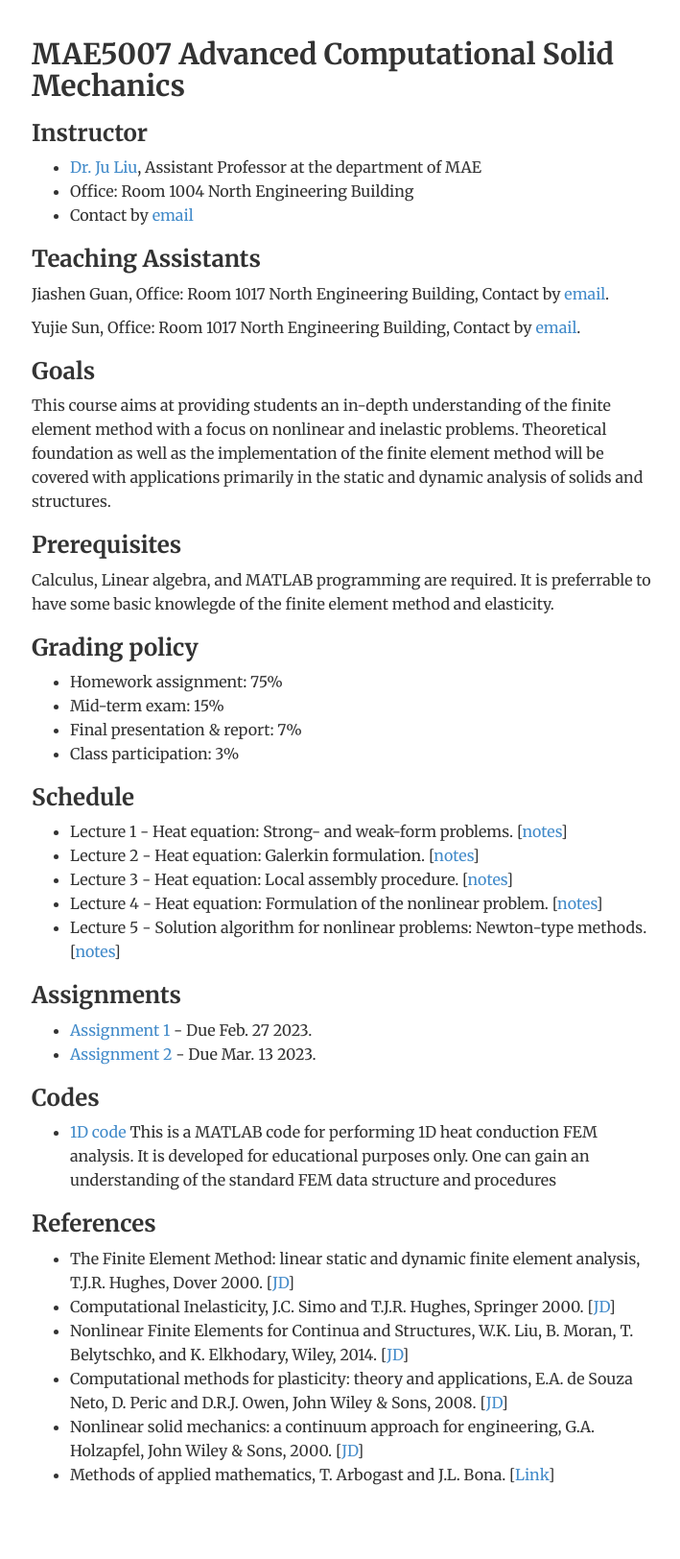
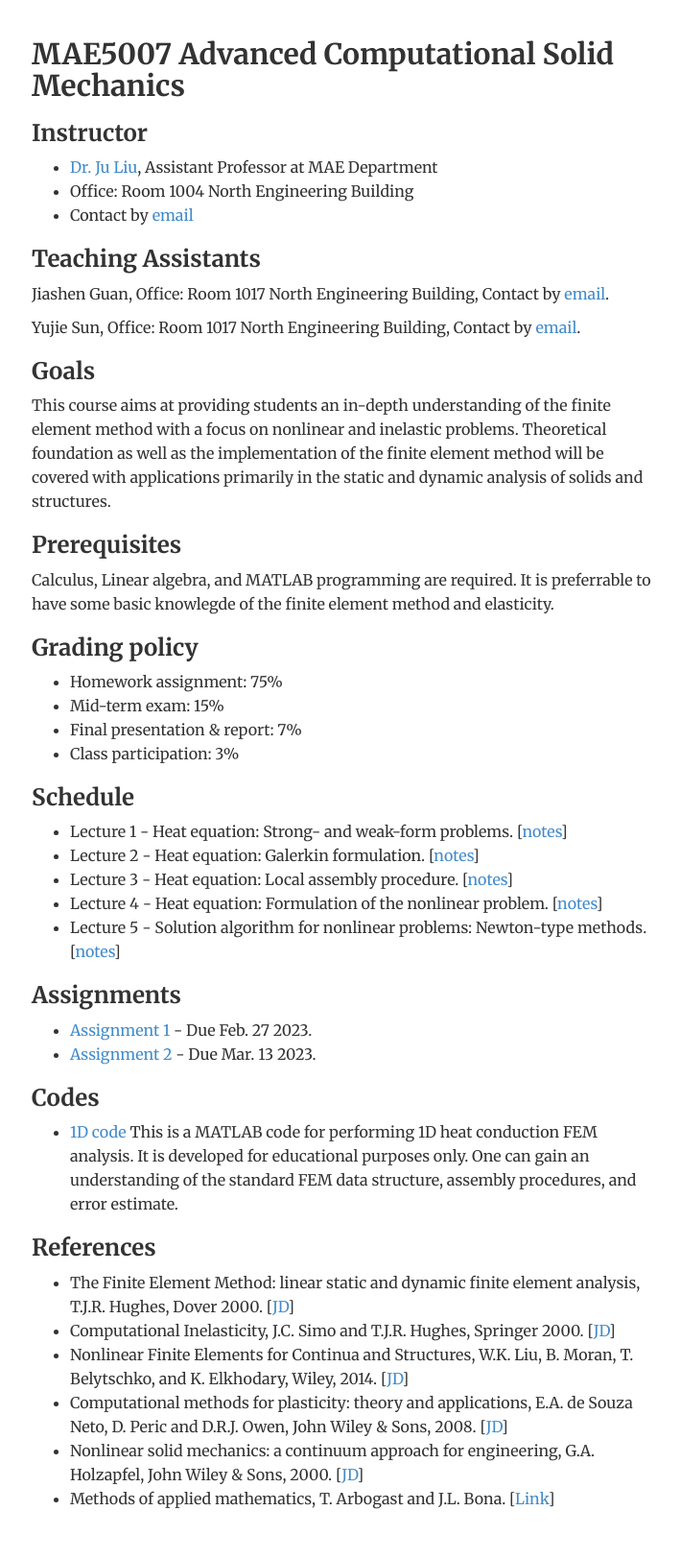
Before and after one commit to ju-liu/ju-liu.github.io, a Jekyll site: the page built from teaching/FEM-2023-Spring/index.html, in a window 1280 px wide. Shown: the whole page at 96% size, without its empty margins (283-992 px from the left). Built offline with Jekyll 4.4.1, drawn with Linux system fonts in a browser that asks for light colours; nearby versions of some CDN libraries; library files that are not in the unit come from our copies; before the commit the page ends 1599 px from its top, so only the background shows below that.

Commit message:
Update index.html

```diff
--- a/teaching/FEM-2023-Spring/index.html
+++ b/teaching/FEM-2023-Spring/index.html
@@ -8,7 +8,7 @@
 
   <h3>Instructor</h3>
   <ul>
-    <li> <a href=https://ju-liu.github.io>Dr. Ju Liu</a>, Assistant Professor at the department of MAE</li>
+    <li> <a href=https://ju-liu.github.io>Dr. Ju Liu</a>, Assistant Professor at MAE Department</li>
     <li> Office: Room 1004 North Engineering Building </li>
     <li> Contact by <a href="mailto:liuj36@sustech.edu.cn">email</a> </li>
   </ul>
@@ -51,7 +51,7 @@
 
 <h3>Codes</h3>
 <ul>
-  <li><a href="https://github.com/M3C-Lab/FEM-1D-demo">1D code</a> This is a MATLAB code for performing 1D heat conduction FEM analysis. It is developed for educational purposes only. One can gain an understanding of the standard FEM data structure and procedures</li>
+  <li><a href="https://github.com/M3C-Lab/FEM-1D-demo">1D code</a> This is a MATLAB code for performing 1D heat conduction FEM analysis. It is developed for educational purposes only. One can gain an understanding of the standard FEM data structure, assembly procedures, and error estimate.</li>
 </ul>
 
 <h3>References</h3>
```
